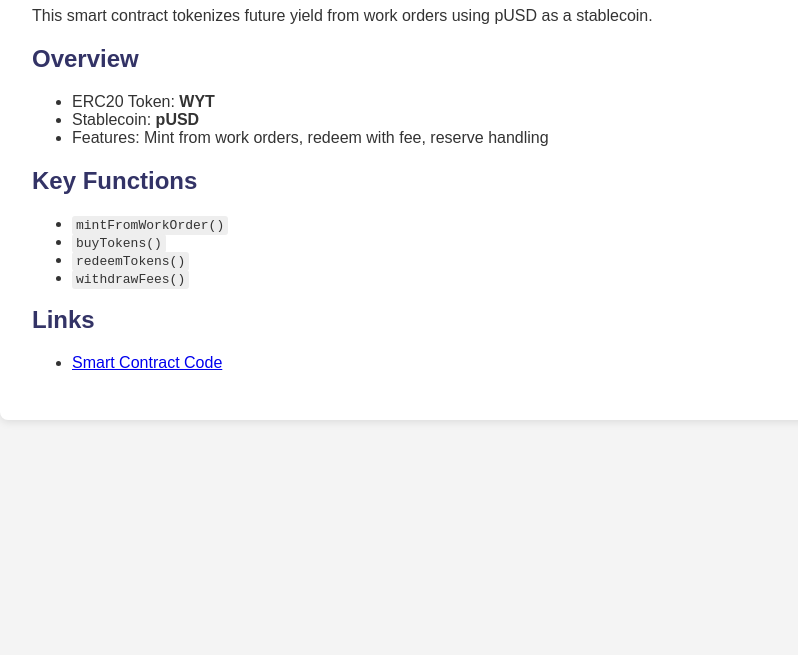
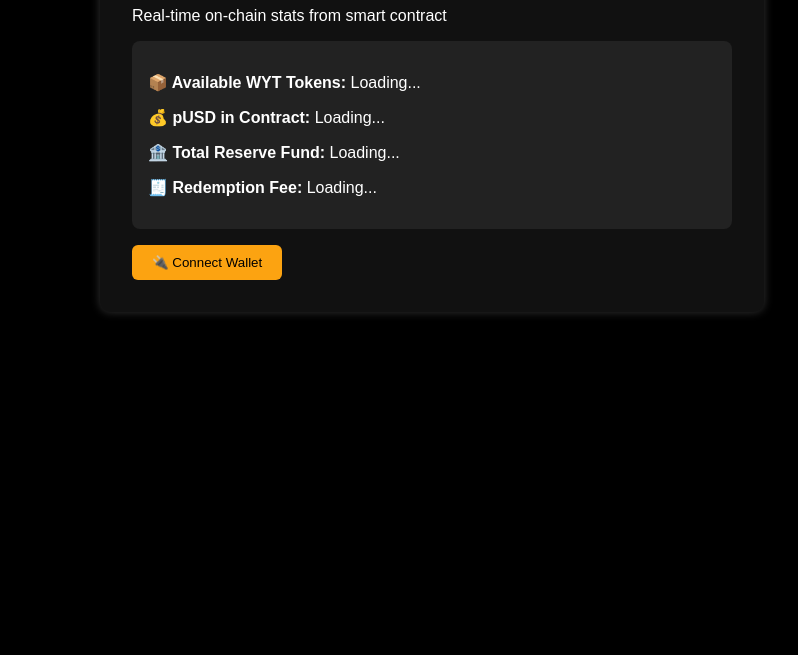
Before and after one commit to servicecoinrwb/work-yield-token, a plain HTML site: page index.html in a window 1280 px wide. Shown: the part 145-800 px from the top of the page, without its empty margins (208-1006 px from the left). Drawn offline with Linux system fonts and the light colour scheme.

Commit message:
Upgrade index.html with live WorkYieldTokenV2 stats

```diff
--- a/index.html
+++ b/index.html
@@ -3,33 +3,96 @@
 <head>
   <meta charset="UTF-8" />
   <meta name="viewport" content="width=device-width, initial-scale=1.0"/>
-  <title>WorkYieldTokenV2</title>
-  <link rel="stylesheet" href="style.css"/>
+  <title>WorkYieldToken V2 Dashboard</title>
+  <script src="https://cdn.jsdelivr.net/npm/ethers@5.7.2/dist/ethers.umd.min.js"></script>
+  <link rel="stylesheet" href="style.css" />
+  <style>
+    body {
+      background: #000;
+      color: #fff;
+      font-family: Arial, sans-serif;
+      padding: 2rem;
+    }
+    .container {
+      max-width: 600px;
+      margin: auto;
+      background: #111;
+      padding: 2rem;
+      border-radius: 10px;
+      box-shadow: 0 0 10px #333;
+    }
+    h1 {
+      color: #fca311;
+    }
+    .card {
+      margin-top: 1rem;
+      padding: 1rem;
+      background: #222;
+      border-radius: 8px;
+    }
+    button {
+      margin-top: 1rem;
+      background: #fca311;
+      color: black;
+      border: none;
+      padding: 10px 20px;
+      border-radius: 6px;
+      cursor: pointer;
+    }
+  </style>
 </head>
 <body>
   <div class="container">
-    <h1>WorkYieldTokenV2</h1>
-    <p>This smart contract tokenizes future yield from work orders using pUSD as a stablecoin.</p>
+    <h1>WorkYieldToken V2</h1>
+    <p>Real-time on-chain stats from smart contract</p>
 
-    <h2>Overview</h2>
-    <ul>
-      <li>ERC20 Token: <strong>WYT</strong></li>
-      <li>Stablecoin: <strong>pUSD</strong></li>
-      <li>Features: Mint from work orders, redeem with fee, reserve handling</li>
-    </ul>
+    <div class="card">
+      <p><strong>📦 Available WYT Tokens:</strong> <span id="availableTokens">Loading...</span></p>
+      <p><strong>💰 pUSD in Contract:</strong> <span id="paymentBalance">Loading...</span></p>
+      <p><strong>🏦 Total Reserve Fund:</strong> <span id="totalReserve">Loading...</span></p>
+      <p><strong>🧾 Redemption Fee:</strong> <span id="redemptionFee">Loading...</span></p>
+    </div>
 
-    <h2>Key Functions</h2>
-    <ul>
-      <li><code>mintFromWorkOrder()</code></li>
-      <li><code>buyTokens()</code></li>
-      <li><code>redeemTokens()</code></li>
-      <li><code>withdrawFees()</code></li>
-    </ul>
+    <button onclick="connect()">🔌 Connect Wallet</button>
+  </div>
 
-    <h2>Links</h2>
-    <ul>
-      <li><a href="./contracts/WorkYieldTokenV2.sol">Smart Contract Code</a></li>
-    </ul>
-  </div>
+  <script>
+    const CONTRACT_ADDRESS = "0x97500Ac1B27931b0a36fe4713B6Af455F5308545";
+    const ABI = [
+      "function availableTokens() view returns (uint256)",
+      "function contractPaymentTokenBalance() view returns (uint256)",
+      "function totalReserveFund() view returns (uint256)",
+      "function redemptionFeePercentage() view returns (uint256)",
+    ];
+
+    let provider;
+
+    async function connect() {
+      if (window.ethereum) {
+        provider = new ethers.providers.Web3Provider(window.ethereum);
+        await provider.send("eth_requestAccounts", []);
+        fetchStats();
+      } else {
+        alert("Please install MetaMask!");
+      }
+    }
+
+    async function fetchStats() {
+      const contract = new ethers.Contract(CONTRACT_ADDRESS, ABI, provider);
+      const [available, paymentBalance, reserve, fee] = await Promise.all([
+        contract.availableTokens(),
+        contract.contractPaymentTokenBalance(),
+        contract.totalReserveFund(),
+        contract.redemptionFeePercentage()
+      ]);
+
+      const format = (val) => ethers.utils.formatUnits(val, 18);
+
+      document.getElementById("availableTokens").innerText = format(available) + " WYT";
+      document.getElementById("paymentBalance").innerText = format(paymentBalance) + " pUSD";
+      document.getElementById("totalReserve").innerText = format(reserve) + " pUSD";
+      document.getElementById("redemptionFee").innerText = fee + " %";
+    }
+  </script>
 </body>
 </html>
```
